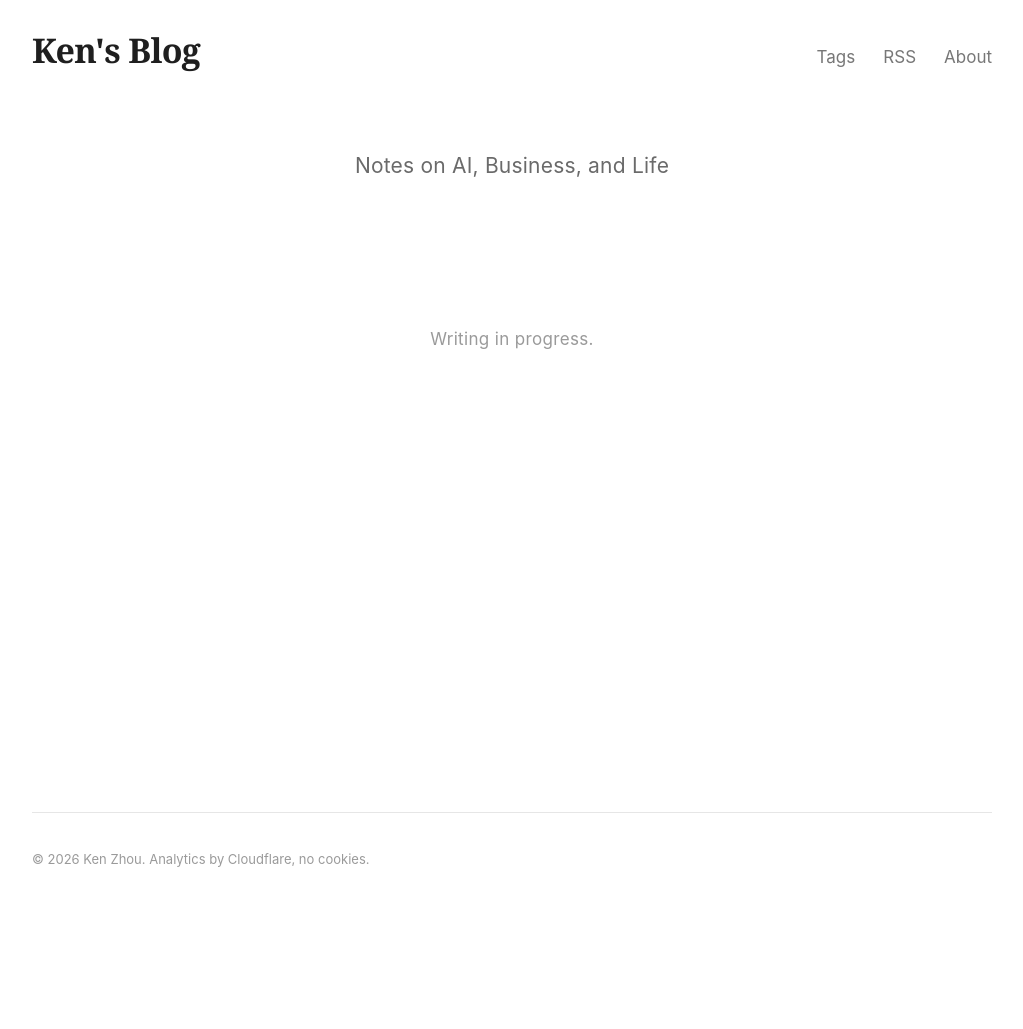
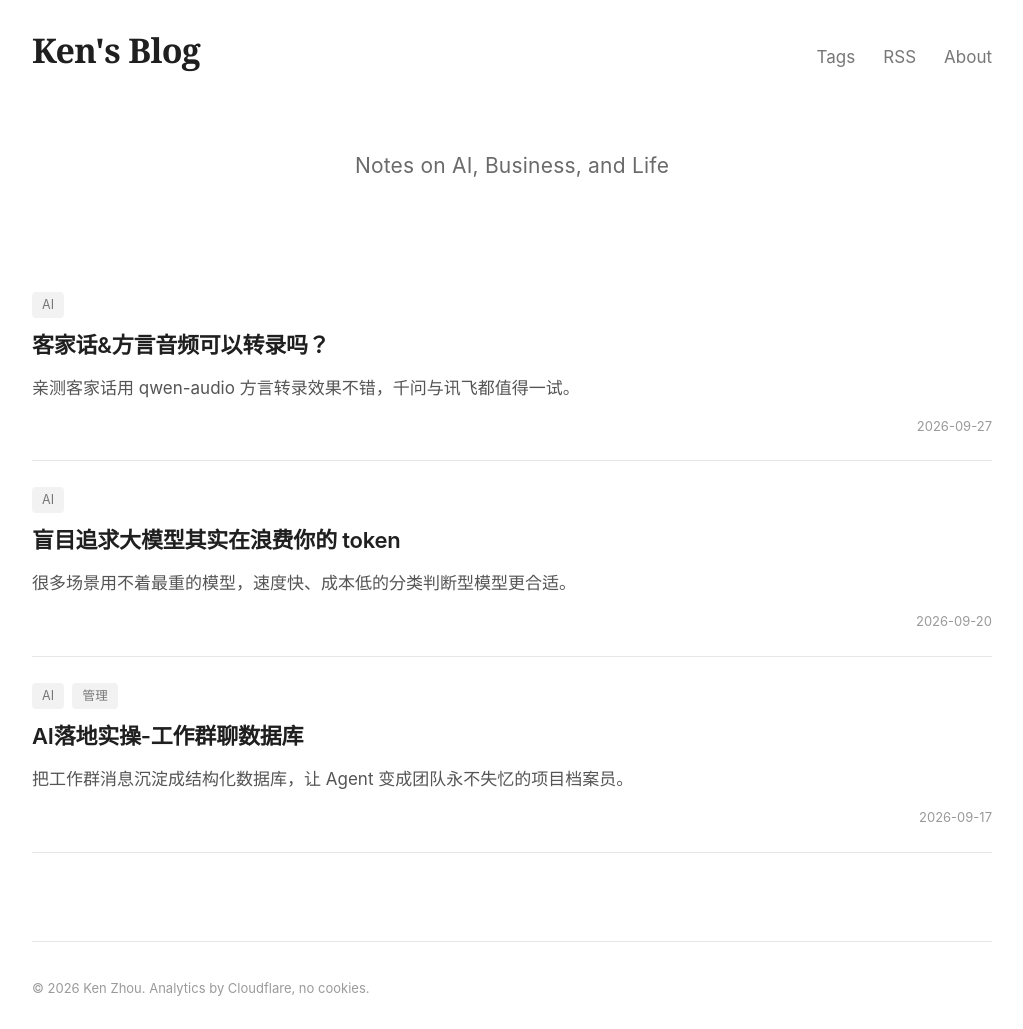
Before and after one commit to akenlabs/blog, a Jekyll site: the page built from index.html, in a window 1280 px wide. Shown: the whole page, without its empty margins (128-1151 px from the left). Built offline with Jekyll 4.4.1, drawn with Linux system fonts in a browser that asks for light colours; before the commit the page ends 900 px from its top, so only the background shows below that.

Commit message:
Publish 3 archived posts and support per-page lang

```diff
--- a/_layouts/default.html
+++ b/_layouts/default.html
@@ -1,5 +1,5 @@
 <!DOCTYPE html>
-<html lang="{{ site.lang | default: 'en' }}">
+<html lang="{{ page.lang | default: site.lang | default: 'en' }}">
 <head>
   <meta charset="utf-8">
   <meta name="viewport" content="width=device-width, initial-scale=1">
--- a/_layouts/post.html
+++ b/_layouts/post.html
@@ -3,7 +3,7 @@ layout: default
 ---
 <article class="post">
   <header class="post-header">
-    <h1 class="post-heading">{{ page.title }}</h1>
+    <h1 class="post-heading">{{ page.title | escape }}</h1>
     <p class="post-meta">
       <time datetime="{{ page.date | date_to_xmlschema }}">{{ page.date | date: "%Y-%m-%d" }}</time>
       {% for tag in page.tags %}<span class="tag">{{ tag }}</span>{% endfor %}
--- /dev/null
+++ b/_posts/2026-09-17-work-chat-database-for-ai.md
@@ -0,0 +1,30 @@
+---
+layout: post
+title: "AI落地实操-工作群聊数据库"
+date: 2026-09-17 00:00:00 +0800
+tags: [AI, 管理]
+description: "把工作群消息沉淀成结构化数据库，让 Agent 变成团队永不失忆的项目档案员。"
+lang: zh-CN
+---
+
+你有没试过临时在群里派了个任务，一周后大家都失忆了？
+
+这不是团队执行力或能力的问题，而是工作群天然就是“任务碎纸机”，口头交代极易被遗忘。
+
+前阵子我布置过一个内容分发任务，自己也记不清具体时间了，后面是让 Agent 直接去检索存档的飞书消息库，它迅速找出了当时的上下文，把前因后果还原得一清二楚。
+
+这正是大语言模型的拿手好戏。
+
+传统搜索往往受限于关键词匹配，而现在 AI/大语言模型的强项恰恰在于模糊语义识别和因果链追溯。
+
+所以我很常建议大家把工作消息搭建成数据库，作为团队的“第二大脑”。
+
+具体是设计自动同步入库方案，飞书可接入 lark cli，微信可用 Linux 云电脑，让 Agent 定期抓取群聊或指定对话，把碎片的闲聊沉淀为结构化事实库。
+
+建好之后，不再依赖人肉记忆，随时提问“当时怎么定的”、“谁接的活”，快速还原事实。
+
+在此基础上做延伸，让它定期复盘提炼，从海量对话中发现规律、理清事项脉络。
+
+不要试图靠人肉记忆去对抗混乱的群聊，而是把工作消息喂给 Agent，让它成为那个永不失忆、永远在线的项目档案员。
+
+最初发表于公众号「阿Ken聊AI商业」，2026-09-17。
--- /dev/null
+++ b/_posts/2026-09-20-dont-waste-tokens-chasing-large-models.md
@@ -0,0 +1,16 @@
+---
+layout: post
+title: "盲目追求大模型其实在浪费你的 token"
+date: 2026-09-20 00:00:00 +0800
+tags: [AI]
+description: "很多场景用不着最重的模型，速度快、成本低的分类判断型模型更合适。"
+lang: zh-CN
+---
+
+我们用 AI 跑复杂任务，经常要等很久。
+
+大家都在追更智能的模型，而很多场景其实很简单，根本用不着那么重的模型，有时候速度快、成本低会更合适。
+
+前 OpenAI 研究员最近推出了一个叫 Jev 的新模型。它跟以前的路线不同，不搞通用生成，专挑分类和判断的任务来干。
+
+最初发表于公众号「阿Ken聊AI商业」，2026-09-20。
--- /dev/null
+++ b/_posts/2026-09-27-can-dialect-audio-be-transcribed.md
@@ -0,0 +1,14 @@
+---
+layout: post
+title: "客家话&方言音频可以转录吗？"
+date: 2026-09-27 00:00:00 +0800
+tags: [AI]
+description: "亲测客家话用 qwen-audio 方言转录效果不错，千问与讯飞都值得一试。"
+lang: zh-CN
+---
+
+目前市面上已经支持部分方言音频转录，亲测客家话用 qwen-audio-3.0-asr-flash-filetrans 效果不错。另外该模型还支持粤/吴/闽/赣/湘/晋等。
+
+除了阿里千问，讯飞也有方言模型，可以根据自己的需求尝试、评估。
+
+最初发表于公众号「阿Ken聊AI商业」，2026-09-27。
--- a/index.html
+++ b/index.html
@@ -12,7 +12,7 @@ layout: default
       {% for tag in post.tags %}<span class="tag">{{ tag }}</span>{% endfor %}
     </p>
     {% endif %}
-    <a class="post-title" href="{{ post.url | relative_url }}">{{ post.title }}</a>
+    <a class="post-title" href="{{ post.url | relative_url }}">{{ post.title | escape }}</a>
     {% assign summary = post.description | default: post.excerpt | strip_html | normalize_whitespace | truncate: 160 %}
     {% if summary != "" %}
     <p class="post-summary">{{ summary }}</p>
```
